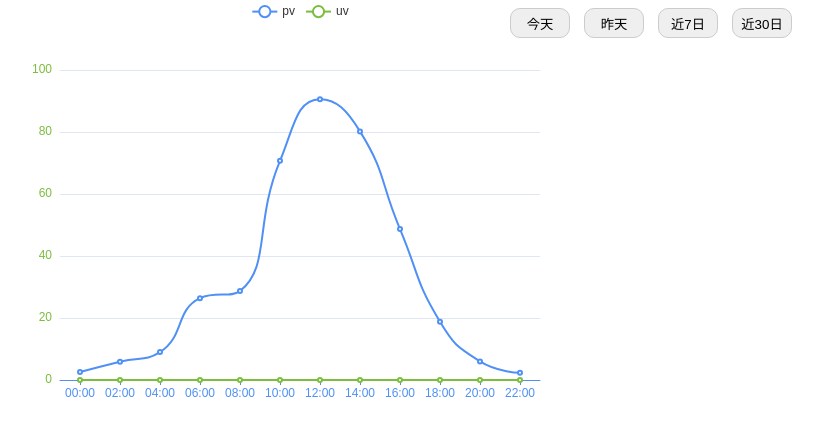
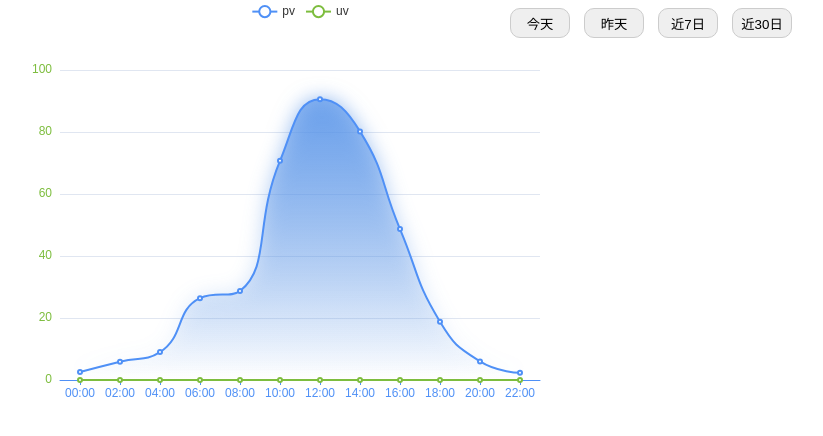
Before and after one commit to zmy-111/jishi, a plain HTML site: page index2.html in a window 1280 px wide. Shown: the whole page, without its empty margins (8-831 px from the left). Drawn offline with nearby package versions, Linux system fonts and the light colour scheme.

Commit message:
first commit

```diff
--- a/index2.html
+++ b/index2.html
@@ -208,7 +208,22 @@
         ],
         series: [
             {
-
+                smooth: true,
+                areaStyle: {
+                    normal: {
+                        color: new echarts.graphic.LinearGradient(0, 0, 0, 1, [{
+                            offset: 0,
+                            color: '#5d98eb'
+                        },
+                        {
+                            offset: 1,
+                            color: 'rgba(126,171,233,0)'
+                        }
+                        ], false),
+                        shadowColor: 'rgba(44,118,222, 0.8)',
+                        shadowBlur: 20
+                    }
+                },
                 name: 'pv',
                 type: 'line',
                 xAxisIndex: 1,
@@ -326,7 +341,22 @@
         ],
         series: [
             {
-
+                smooth: true,
+                areaStyle: {
+                    normal: {
+                        color: new echarts.graphic.LinearGradient(0, 0, 0, 1, [{
+                            offset: 0,
+                            color: '#5d98eb'
+                        },
+                        {
+                            offset: 1,
+                            color: 'rgba(126,171,233,0)'
+                        }
+                        ], false),
+                        shadowColor: 'rgba(44,118,222, 0.8)',
+                        shadowBlur: 20
+                    }
+                },
                 name: 'pv',
                 type: 'line',
                 xAxisIndex: 1,
@@ -444,7 +474,22 @@
         ],
         series: [
             {
-
+                smooth: true,
+                areaStyle: {
+                    normal: {
+                        color: new echarts.graphic.LinearGradient(0, 0, 0, 1, [{
+                            offset: 0,
+                            color: '#5d98eb'
+                        },
+                        {
+                            offset: 1,
+                            color: 'rgba(126,171,233,0)'
+                        }
+                        ], false),
+                        shadowColor: 'rgba(44,118,222, 0.8)',
+                        shadowBlur: 20
+                    }
+                },
                 name: 'pv',
                 type: 'line',
                 xAxisIndex: 1,
@@ -563,7 +608,22 @@
         ],
         series: [
             {
-
+                smooth: true,
+                areaStyle: {
+                    normal: {
+                        color: new echarts.graphic.LinearGradient(0, 0, 0, 1, [{
+                            offset: 0,
+                            color: '#5d98eb'
+                        },
+                        {
+                            offset: 1,
+                            color: 'rgba(126,171,233,0)'
+                        }
+                        ], false),
+                        shadowColor: 'rgba(44,118,222, 0.8)',
+                        shadowBlur: 20
+                    }
+                },
                 name: 'pv',
                 type: 'line',
                 xAxisIndex: 1,
```
